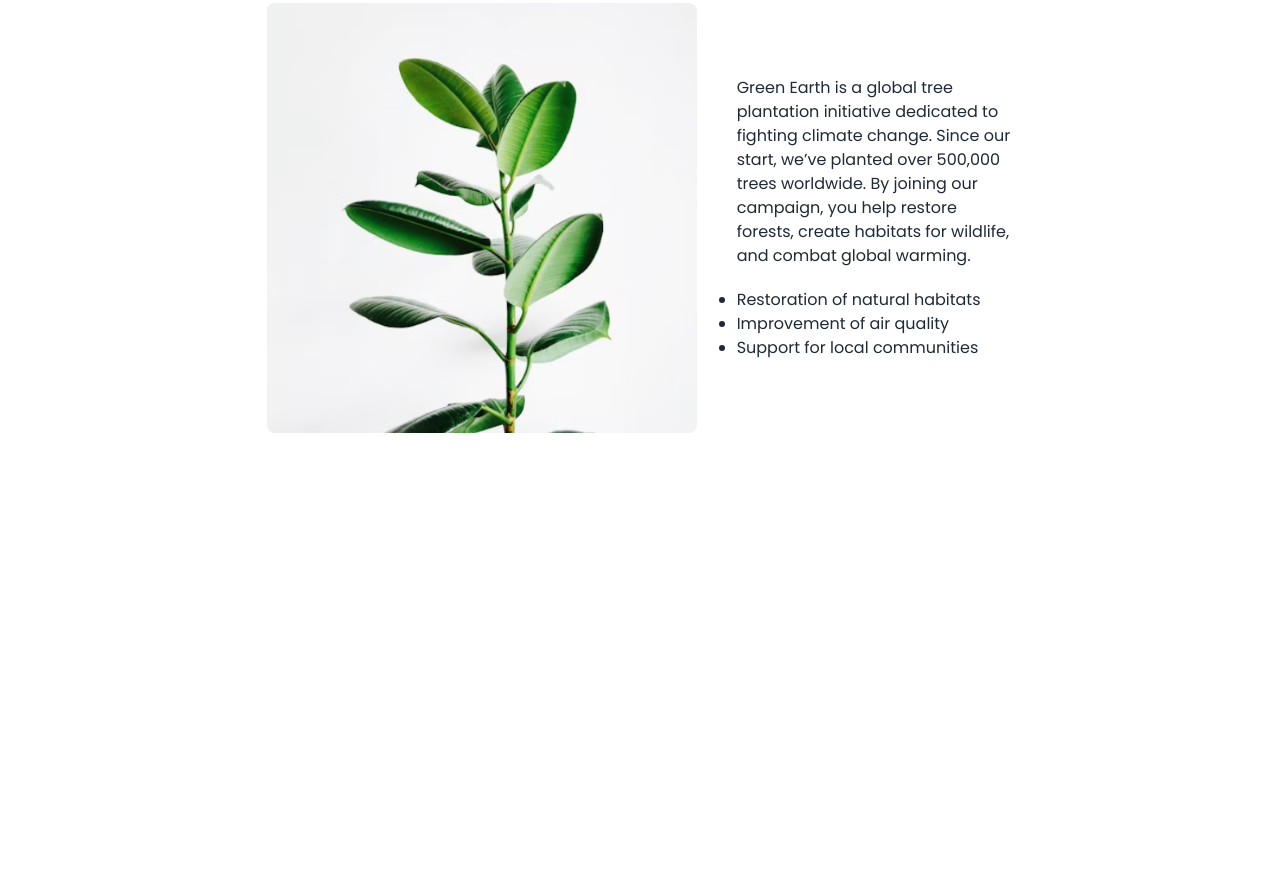
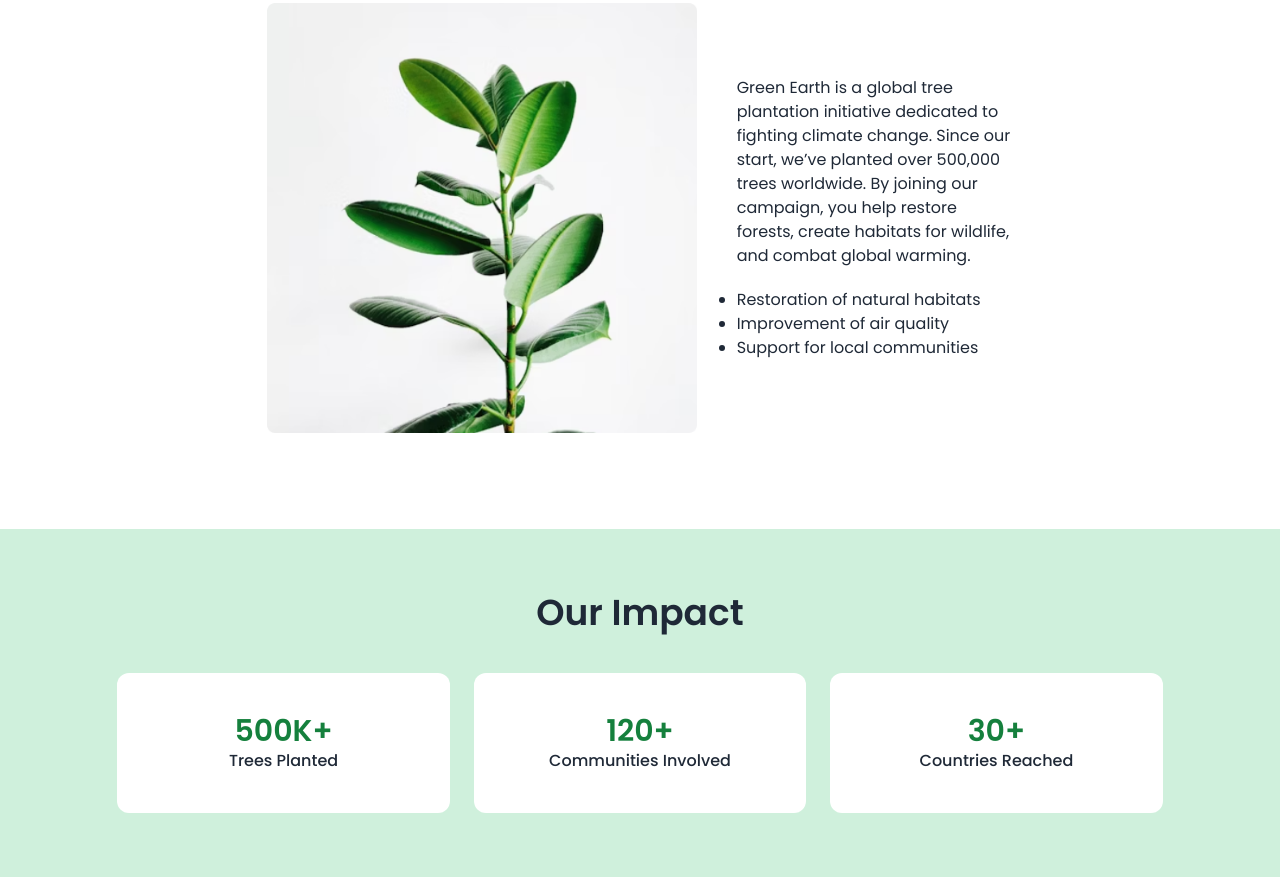
Before and after one commit to istiyak-ahmmod/Green-Earth, a plain HTML site: page index.html in a window 1280 px wide. Shown: the part 543-1420 px from the top of the page. Before the commit the page ends 976 px from the top, so only its background shows below. Drawn offline with nearby package versions, Linux system fonts and the light colour scheme.

Commit message:
Our Impact section

```diff
--- a/index.html
+++ b/index.html
@@ -90,6 +90,30 @@
         </div>
 
     </section>
+
+    <section class="bg-[#CFF0DC] mt-24">
+        <div class="w-11/12 mx-auto p-16">
+
+            <h3 class="text-center text-[#1F2937] text-2xl md:text-4xl font-semibold ">Our Impact</h3>
+
+            <div class="flex flex-col md:flex-row items-center gap-6 mt-10">
+                <div class="bg-white rounded-xl p-10 w-[350px] md:w-[500px]">
+                    <h1 class="text-center text-[#15803D] font-semibold text-3xl">500K+</h1>
+                    <p class="text-center text-[#1F2937] font-medium">Trees Planted</p>
+                </div>
+                <div class="bg-white rounded-xl p-10 w-[350px] md:w-[500px]">
+                    <h1 class="text-center text-[#15803D] font-semibold text-3xl">120+</h1>
+                    <p class="text-center text-[#1F2937] font-medium">Communities Involved</p>
+                </div>
+                <div class="bg-white rounded-xl p-10 w-[350px] md:w-[500px]">
+                    <h1 class="text-center text-[#15803D] font-semibold text-3xl">30+</h1>
+                    <p class="text-center text-[#1F2937] font-medium">Countries Reached</p>
+                </div>
+            </div>
+
+        </div>
+
+    </section>
 </body>
 
 </html>
```
